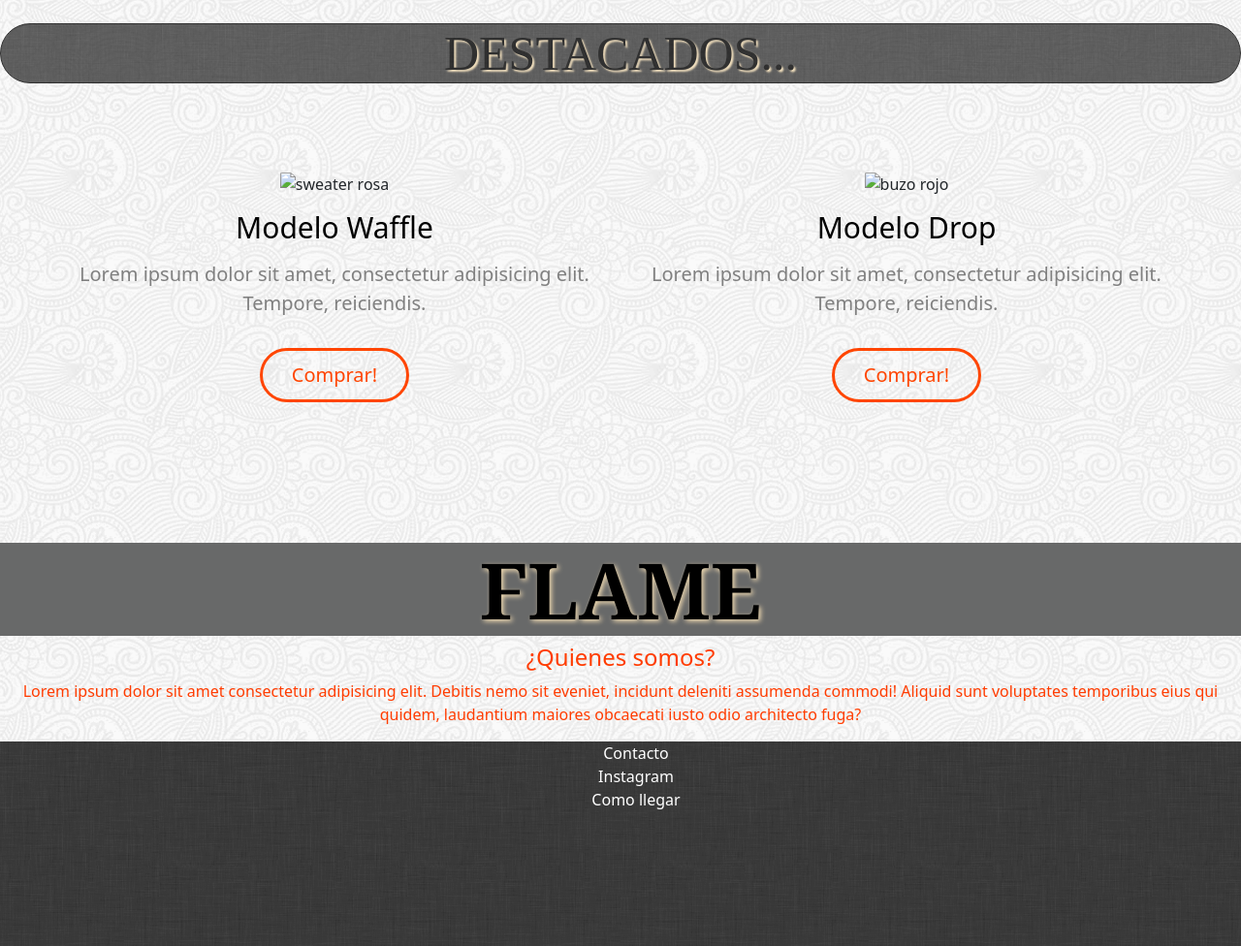
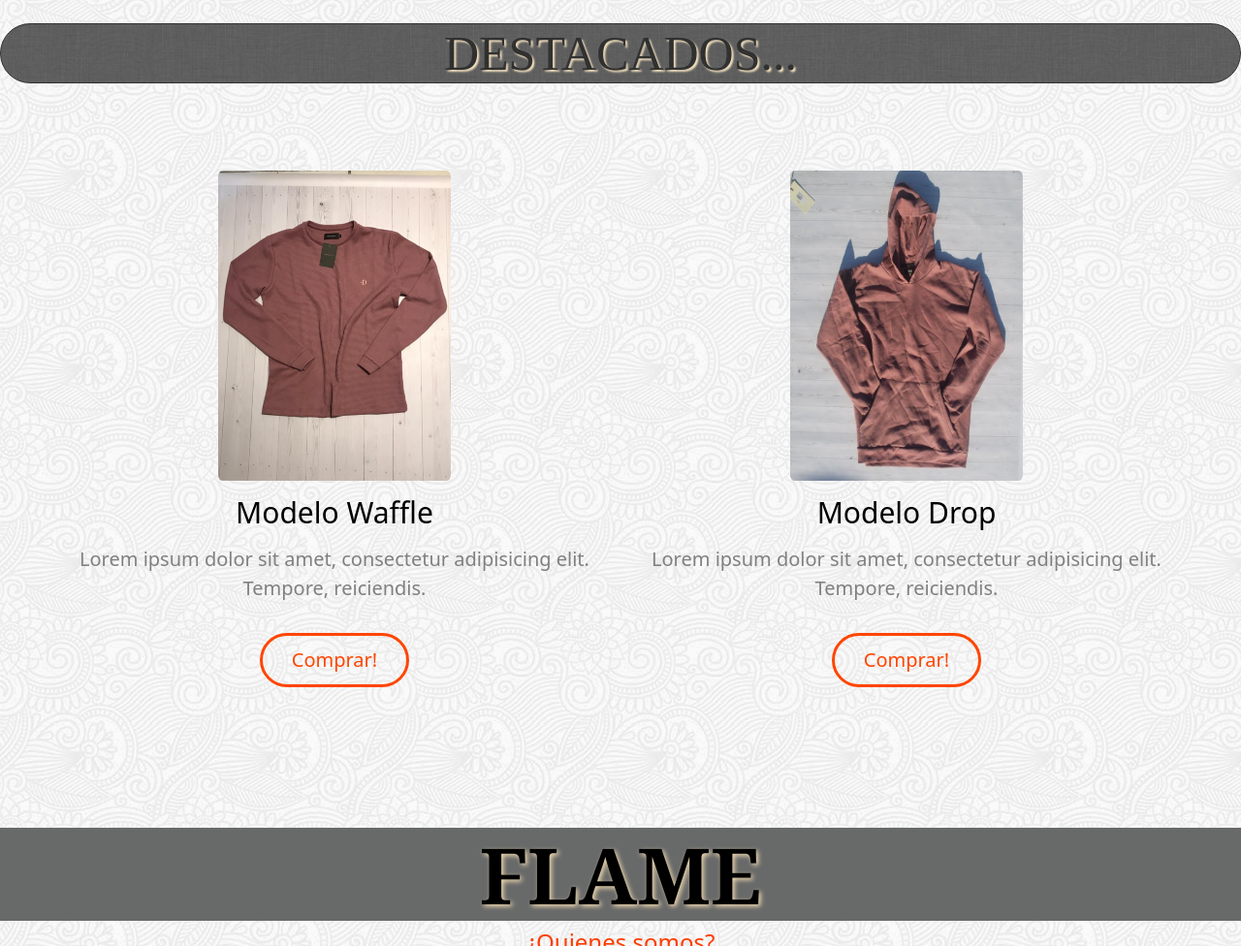
Before and after one commit to Federicogamito/CODER2, a plain HTML site: page index.html in a window 1280 px wide. Shown: the part 4653-5629 px from the top of the page at 97% size. Drawn offline with nearby package versions, Linux system fonts and the light colour scheme; the site is published under a folder, as on GitHub Pages, so addresses that start at the root find nothing; grey boxes are pictures that could not be loaded; a web font is replaced by a local one.

Commit message:
arreglo index foto

```diff
--- a/index.html
+++ b/index.html
@@ -83,13 +83,13 @@
 
     <section id="destacados">
     <div>
-      <img src="/imagessweaters/sweaterosa.jfif" alt="sweater rosa">
+      <img src="imagessweaters/sweaterosa.jfif" alt="sweater rosa">
       <h5>Modelo Waffle</h5>
       <p class="parrafo-destacados">Lorem ipsum dolor sit amet, consectetur adipisicing elit. Tempore, reiciendis.</p>
       <a href="#" class="boton-comprar">Comprar!</a>
     </div>
     <div>
-      <img src="/imagesbuzos/buzorojo.jfif" alt="buzo rojo">
+      <img src="imagesbuzos/buzorojo.jfif" alt="buzo rojo">
       <h5>Modelo Drop</h5>
       <p class="parrafo-destacados">Lorem ipsum dolor sit amet, consectetur adipisicing elit. Tempore, reiciendis.</p>
       <a href="#" class="boton-comprar">Comprar!</a>
```
